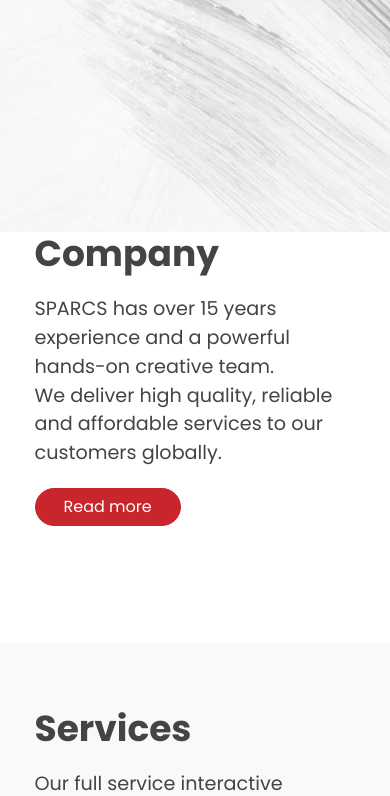
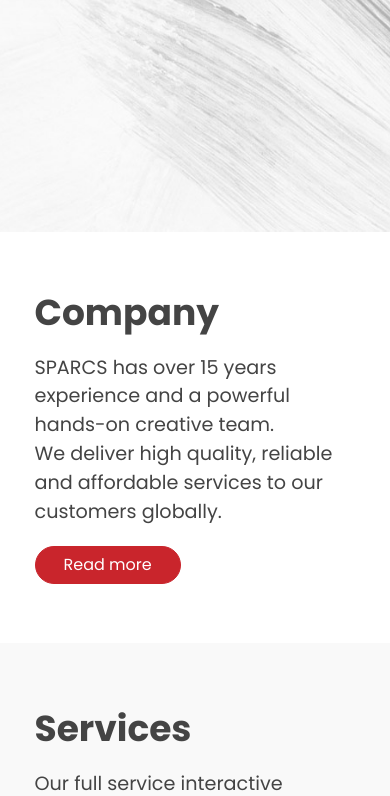
Before and after one commit to SparcsDigitalAgency/sparcs, a PHP site: page /Git/sparcs-new/index.php in a window 390 px wide. Shown: the part 612-1408 px from the top of the page. Run offline with PHP 8.4, Linux system fonts and the light colour scheme; some libraries are stand-ins or nearby versions.

Commit message:
style change of homepage company section margin

```diff
--- a/sparcs-new/css/style.css
+++ b/sparcs-new/css/style.css
@@ -673,7 +673,7 @@
 --------------------------------------------------------------*/
 @media (min-width: 320px) and (max-width: 480px) {
 #about {
-padding:0% 5% 30% 5%;
+padding:15% 5% ;
 }
 .about-content {
 margin-top:0px;
```
